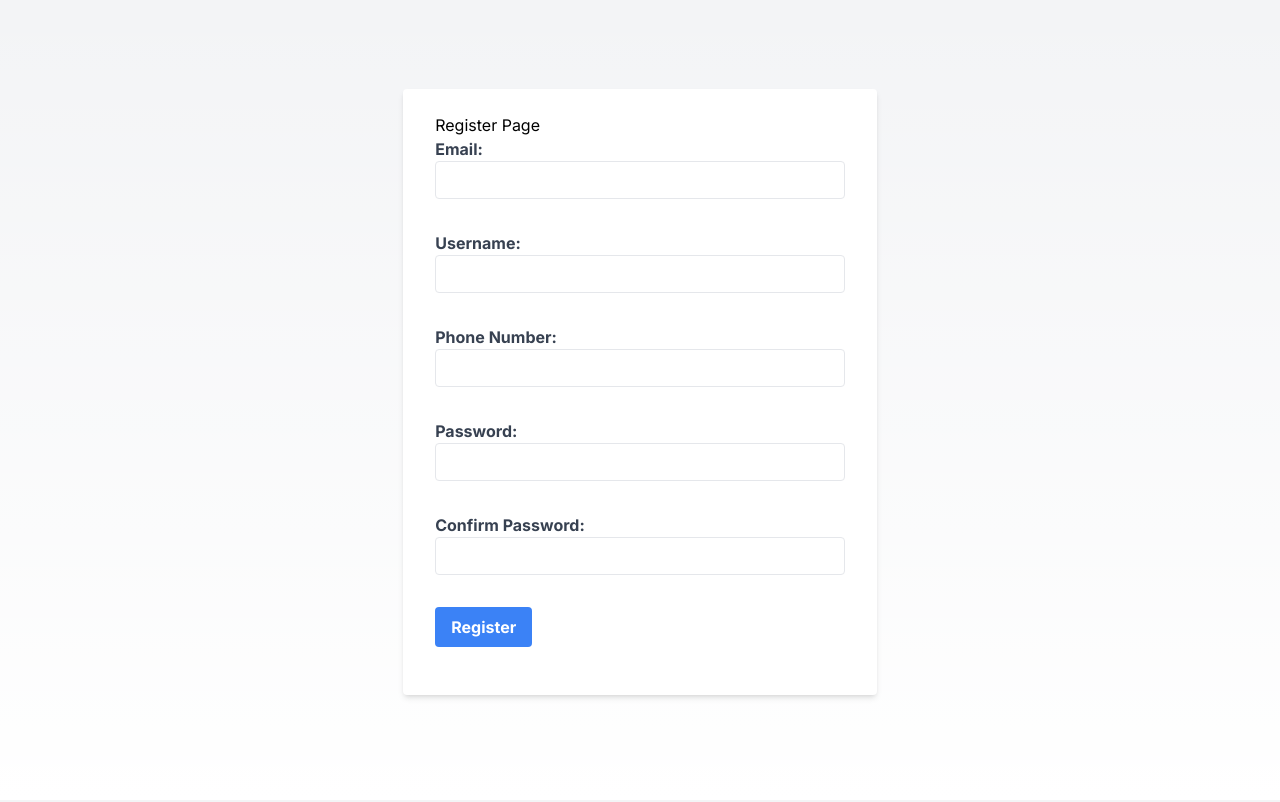
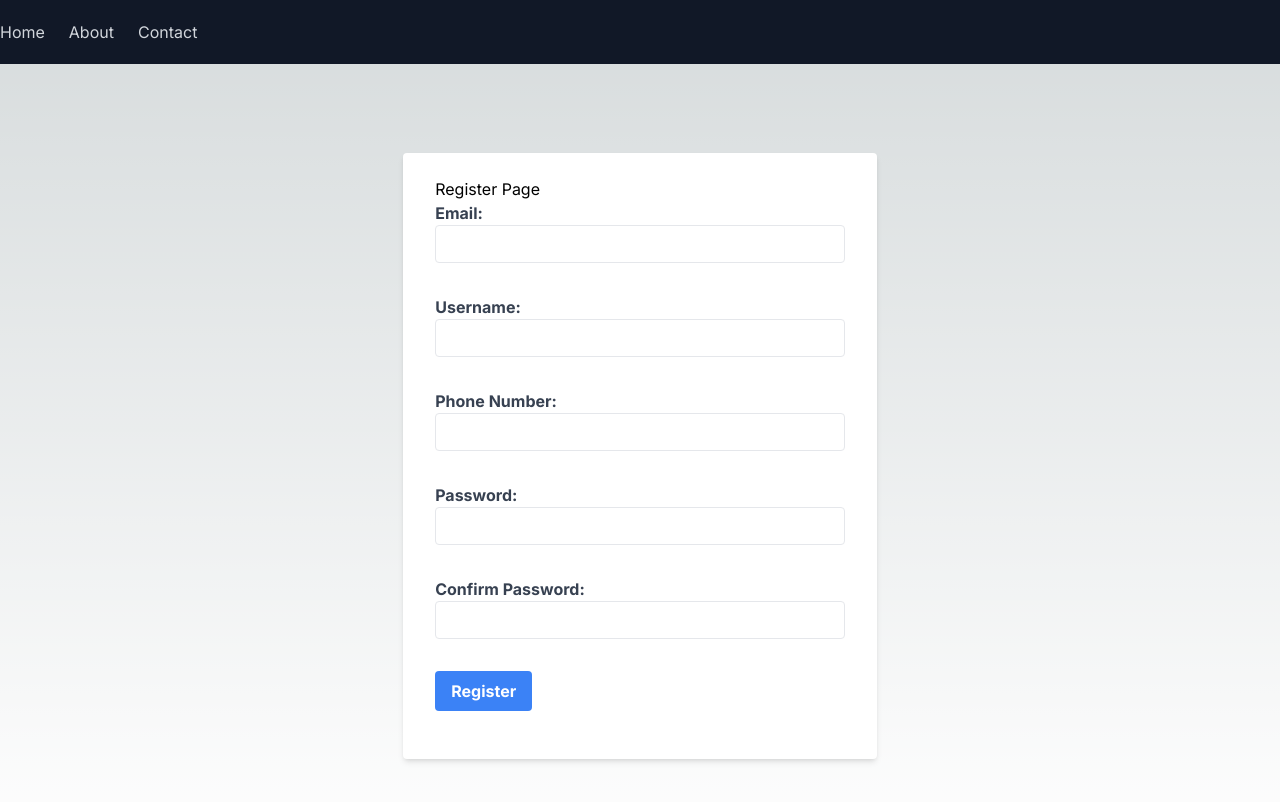
Before and after one commit to Theerej-C/Personal-Webpage, a Next.js app in the folder frontend/frontend-nextjs/: page /register in a window 1280 px wide. Shown: the top 802 px of the page. Built offline with nearby package versions, Linux system fonts and the light colour scheme.

Commit message:
Updation of regitration and header nextjs

```diff
--- a/frontend/frontend-nextjs/src/app/globals.css
+++ b/frontend/frontend-nextjs/src/app/globals.css
@@ -31,7 +31,3 @@ body {
     text-wrap: balance;
   }
 }
-
-body {
-  @apply bg-gray-100;
-}
--- a/frontend/frontend-nextjs/src/app/register/page.tsx
+++ b/frontend/frontend-nextjs/src/app/register/page.tsx
@@ -1,6 +1,7 @@
 // pages/RegisterPage.tsx
-import React from 'react';
+import React, { Fragment } from 'react';
 import RegisterForm from '@/components/RegisterForm';
+import Header from '@/components/Header';
 
 interface RegisterPageProps {
   // Add props here if needed
@@ -8,12 +9,15 @@ interface RegisterPageProps {
 
 const RegisterPage: React.FC<RegisterPageProps> = () => {
   return (
+    <Fragment>
+      <Header></Header>
     <div className="flex flex-col items-center justify-center h-screen">
       <div className="bg-white shadow-md rounded px-8 pt-6 pb-8 mb-4">
       <h1>Register Page</h1>
       <RegisterForm />
     </div>
     </div>
+</Fragment>
   );
 };
 
--- /dev/null
+++ b/frontend/frontend-nextjs/src/components/Header.tsx
@@ -0,0 +1,33 @@
+import React from 'react';
+
+interface HeaderProps {
+  // Add any props you need here
+}
+
+const Header: React.FC<HeaderProps> = () => {
+  return (
+    <header className="bg-gray-900 h-16 flex justify-between items-center">
+      <nav className="flex justify-between w-full">
+        <ul className="flex justify-between">
+          <li className="mr-6">
+            <a href="#" className="text-gray-300 hover:text-white">
+              Home
+            </a>
+          </li>
+          <li className="mr-6">
+            <a href="#" className="text-gray-300 hover:text-white">
+              About
+            </a>
+          </li>
+          <li>
+            <a href="#" className="text-gray-300 hover:text-white">
+              Contact
+            </a>
+          </li>
+        </ul>
+      </nav>
+    </header>
+  );
+};
+
+export default Header;
--- a/frontend/frontend-nextjs/src/components/RegisterForm.tsx
+++ b/frontend/frontend-nextjs/src/components/RegisterForm.tsx
@@ -1,6 +1,6 @@
 "use client";
 import { useRouter } from 'next/navigation';
-import React, { useState, useEffect } from 'react';
+import React, { useState, useEffect, Fragment } from 'react';
 
 interface RegisterFormProps {
   // Add any props you want to pass to the component
@@ -12,7 +12,7 @@ const RegisterForm: React.FC<RegisterFormProps> = () => {
   const [phone_number, setPhoneNumber] = useState('');
   const [password, setPassword] = useState('');
   const [confirmPassword, setConfirmPassword] = useState('');
-  const [error, setError] = useState<string|null>(null);
+  const [error, setError] = useState<string | null>(null);
   const router = useRouter()
   const handleSubmit = async (event: React.FormEvent<HTMLFormElement>) => {
     event.preventDefault();
@@ -46,27 +46,31 @@ const RegisterForm: React.FC<RegisterFormProps> = () => {
           password,
         }),
       });
-
-      const data = await response.json();
-      console.log(data);
       if (response.ok) {
+        const data = await response.json();
+        console.log(data['Token']);
+        localStorage.setItem('user_token',data['Token']);
         router.push('/dashboard');
       }
-      else{
-        setError(`Registration failed: ${data.detail}`);
+      else if (response.status === 400) {
+        const data = await response.json();
+        setError(`Registration failed: ${data['username']}`);
+        alert(error)
       }
     } catch (error) {
-      setError('Error registering user');
+      setError('Registration Failed due to ' + error)
+      alert(error)
     }
+    // console.log(error);
     // setEmail('')
     // setUsername('')
     // setPhoneNumber('')
     // setPassword('')
     // setConfirmPassword('')
-
   };
 
   return (
+    <Fragment>
     <form onSubmit={handleSubmit} className="mb-4">
       <label className="block mb-2 text-gray-700 font-bold">
         Email:
@@ -124,8 +128,8 @@ const RegisterForm: React.FC<RegisterFormProps> = () => {
       >
         Register
       </button>
-      {error && <p style={{ color: 'red' }}>{error}</p>}
     </form>
+</Fragment>
   );
 };
 
```
